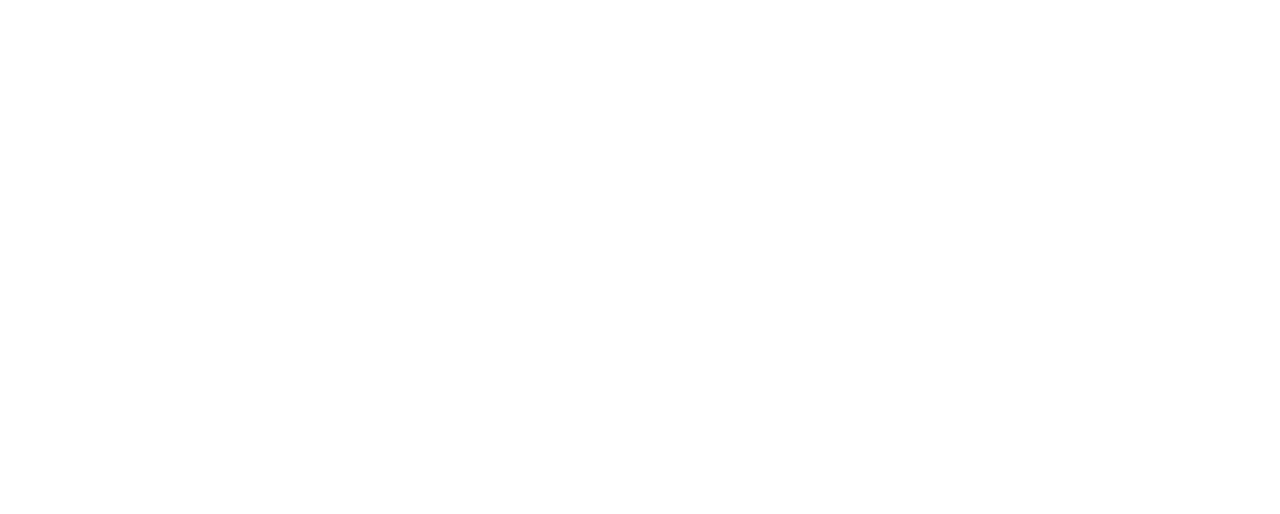
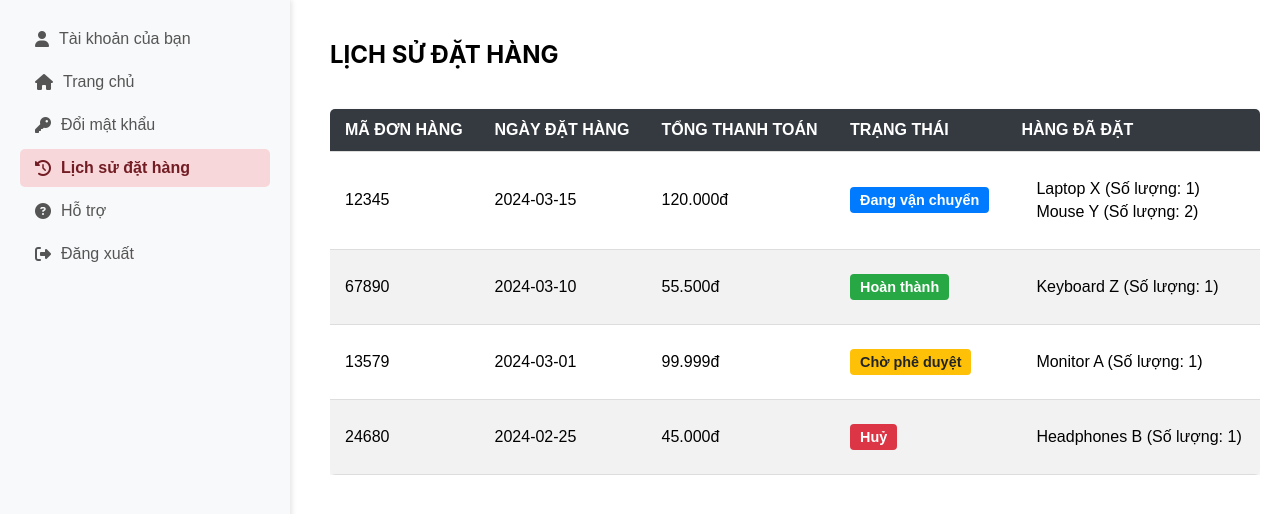
Before and after one commit to lechithanh172/IT4409, a React (Create React App) app in the folder frontend/: page /profile/order-history in a window 1280 px wide. Before the commit this address had no page. Shown: the top 514 px of the page. Built offline with nearby package versions, Linux system fonts and the light colour scheme.

Commit message:
Upload User Order History Page

```diff
--- a/frontend/src/App.js
+++ b/frontend/src/App.js
@@ -1,16 +1,16 @@
 import React from 'react';
-import { BrowserRouter as Router, Route, Routes, Navigate } from 'react-router-dom'; // Import Navigate
-import Home from './pages/Home'; // Assuming you have a Home component
+import { BrowserRouter as Router, Route, Routes, Navigate } from 'react-router-dom';
 import UserProfilePage from './pages/UserProfilePage';
+import UserOrderHistoryPage from './pages/UserOrderHistoryPage'; // Import
 
 function App() {
   return (
     <Router>
       <Routes>
-        <Route path="/" element={<Navigate to="/profile" replace />} />  {/* Redirect from / to /profile */}
+        <Route path="/" element={<Navigate to="/profile" replace />} />
         <Route path="/profile" element={<UserProfilePage />} />
-        <Route path="/home" element={<Home />} /> {/* Add routes for other pages later */}
-        {/* Add more routes as needed */}
+         <Route path="/profile/order-history" element={<UserOrderHistoryPage />} /> {/* Add route */}
+        {/* Add other routes as needed */}
       </Routes>
     </Router>
   );
--- /dev/null
+++ b/frontend/src/components/UserProfile/OrderHistory.css
@@ -0,0 +1,93 @@
+
+.order-history {
+    width: 100%;
+    overflow-x: auto;
+}
+
+.order-table {
+    width: 100%;
+    border-collapse: collapse;
+    margin-top: 20px;
+    box-shadow: 0 2px 5px rgba(0, 0, 0, 0.1);
+    border-radius: 5px;
+    overflow: hidden;
+    font-family: Arial, sans-serif;
+}
+
+.order-table th,
+.order-table td {
+    padding: 12px 15px;
+    text-align: left;
+    border-bottom: 1px solid #ddd;
+}
+
+.order-table th {
+    background-color: #343a40;
+    color: #fff;
+    font-weight: 600;
+    text-transform: uppercase;
+}
+
+.order-table tr:nth-child(even) {
+    background-color: #f2f2f2;
+}
+
+.order-table tr:hover {
+    background-color: #e9ecef;
+}
+
+.item-list {
+    list-style: none;
+    padding: 0;
+}
+
+.item-list li {
+    margin-bottom: 5px;
+    margin-left: 15px;
+}
+
+.status-button {
+    padding: 5px 10px;
+    border: none;
+    border-radius: 4px;
+    font-size: 0.9em;
+    font-weight: bold;
+    cursor: default;
+    color: #212529;
+     background-color: #f8f9fa;
+}
+
+.status-button.pending-approval {
+    background-color: #ffc107;
+    color: #212529;
+}
+
+.status-button.shipping {
+    background-color: #007bff;
+    color: white;
+}
+
+.status-button.completed {
+    background-color: #28a745;
+    color: white;
+}
+
+.status-button.cancelled {
+    background-color: #dc3545;
+    color: white;
+}
+
+@media (max-width: 768px) {
+    .order-table {
+        font-size: 14px;
+    }
+
+    .order-table th,
+    .order-table td {
+        padding: 8px 10px;
+    }
+
+    .item-list li {
+        margin-left: 5px;
+    }
+}
--- a/frontend/src/components/UserProfile/OrderHistory.js
+++ b/frontend/src/components/UserProfile/OrderHistory.js
@@ -0,0 +1,103 @@
+import React from 'react';
+import './OrderHistory.css';
+
+function OrderHistory() {
+    const orders = [
+      {
+        orderId: '12345',
+        date: '2024-03-15',
+        total: '120.000đ',
+        status: 'Đang vận chuyển',
+        items: [
+          { id: 1, name: 'Laptop X', quantity: 1, price: '100.000đ' },
+          { id: 2, name: 'Mouse Y', quantity: 2, price: '20.000đ' },
+        ],
+      },
+      {
+        orderId: '67890',
+        date: '2024-03-10',
+        total: '55.500đ',
+        status: 'Hoàn thành',
+        items: [
+          { id: 3, name: 'Keyboard Z', quantity: 1, price: '55.500đ' },
+        ],
+      },
+      {
+        orderId: '13579',
+        date: '2024-03-01',
+        total: '99.999đ',
+        status: 'Chờ phê duyệt',
+        items: [
+          { id: 4, name: 'Monitor A', quantity: 1, price: '99.999đ' }
+        ]
+      },
+      {
+        orderId: '24680',
+        date: '2024-02-25',
+        total: '45.000đ',
+        status: 'Huỷ',
+        items: [
+          { id: 5, name: 'Headphones B', quantity: 1, price: '45.000đ' },
+        ],
+      },
+    ];
+
+    return (
+      <div className="order-history">
+        {orders.length === 0 ? (
+          <p>Bạn chưa đặt đơn hàng nào.</p>
+        ) : (
+          <table className="order-table">
+            <thead>
+              <tr>
+                <th>MÃ ĐƠN HÀNG</th>
+                <th>NGÀY ĐẶT HÀNG</th>
+                <th>TỔNG THANH TOÁN</th>
+                <th>TRẠNG THÁI</th>
+                <th>HÀNG ĐÃ ĐẶT</th>
+              </tr>
+            </thead>
+            <tbody>
+              {orders.map((order) => (
+                <tr key={order.orderId}>
+                  <td>{order.orderId}</td>
+                  <td>{order.date}</td>
+                  <td>{order.total}</td>
+                  <td>
+                    {}
+                    {order.status === 'Chờ phê duyệt' && (
+                      <button className="status-button pending-approval">Chờ phê duyệt</button>
+                    )}
+                    {order.status === 'Đang vận chuyển' && (
+                      <button className="status-button shipping">Đang vận chuyển</button>
+                    )}
+                    {order.status === 'Hoàn thành' && (
+                      <button className="status-button completed">Hoàn thành</button>
+                    )}
+                    {order.status === 'Huỷ' && (
+                      <button className="status-button cancelled">Huỷ</button>
+                    )}
+                    {}
+                    {!(order.status === 'Chờ phê duyệt' || order.status === 'Đang vận chuyển' || order.status === 'Hoàn thành' || order.status === 'Huỷ') && (
+                      <span>{order.status}</span>
+                    )}
+                  </td>
+                  <td>
+                    <ul className="item-list">
+                      {order.items.map((item) => (
+                        <li key={item.id}>
+                          {item.name} (Số lượng: {item.quantity})
+                        </li>
+                      ))}
+                    </ul>
+                  </td>
+                </tr>
+              ))}
+            </tbody>
+          </table>
+        )}
+      </div>
+    );
+  }
+
+  export default OrderHistory;
--- a/frontend/src/components/UserProfile/UserSideBar.css
+++ b/frontend/src/components/UserProfile/UserSideBar.css
@@ -3,17 +3,14 @@
   width: 250px;
   background-color: #f8f9fa;
   padding: 20px;
-  height: 100vh;
-  position: fixed;
-  top: 0;
-  left: 0;
   overflow-y: auto;
   font-family: Arial, sans-serif;
   display: flex;
   flex-direction: column;
   box-shadow: 2px 0px 5px rgba(0, 0, 0, 0.1);
-  z-index: 1;
+
 }
+
 
 .sidebar-header {
   text-align: center;
@@ -49,12 +46,12 @@
 }
 
 .sidebar-menu li a:hover {
-  background-color: #f85656;
+  background-color: #ff5044;
   color: white;
 }
 
 .sidebar-menu li a.active {
-  border: 1px solid #dc3545;
+  border: px solid #dc3545;
   border-radius: 5px;
   background-color: #f8d7da;
   color: #721c24;
@@ -85,12 +82,12 @@
       padding: 10px;
       justify-content: center;
   }
+  .sidebar-menu li a span,
+ .sidebar-menu li a{
+      display: flex;
+      justify-content: center;
+  }
 
-  .sidebar-menu li a span,
-  .sidebar-menu li a {
-    display:flex;
-    justify-content: center;
-  }
    .sidebar-menu li a .icon + * {
      display:none;
    }
--- a/frontend/src/components/UserProfile/UserSideBar.js
+++ b/frontend/src/components/UserProfile/UserSideBar.js
@@ -1,33 +1,34 @@
 import React from 'react';
-import { Link } from 'react-router-dom';
+import { Link, useLocation } from 'react-router-dom'; // Import useLocation
 import './UserSideBar.css';
 
-function UserSideBar() {
+function UserSideBar({ activeLink }) {
+  const location = useLocation();
   return (
     <div className="sidebar">
       <ul className="sidebar-menu">
         <li>
-          <Link to="/profile/change-password">
+          <Link to="/profile" className={location.pathname === '/profile' ? 'active' : ''}>
+            <i className="fas fa-user icon"></i> Tài khoản của bạn
+          </Link>
+        </li>
+        <li>
+          <Link to="/profile/change-password" className={location.pathname === '/profile/change-password' ? 'active' : ''}>
             <i className="fas fa-home icon"></i> Trang chủ
           </Link>
         </li>
         <li>
-          <Link to="/profile" className="active"> {}
-            <i className="fas fa-user icon"></i> Tài khoản của bạn {}
-          </Link>
-        </li>
-        <li>
-          <Link to="/profile/change-password">
+          <Link to="/profile/change-password" className={location.pathname === '/profile/change-password' ? 'active' : ''}>
             <i className="fas fa-key icon"></i> Đổi mật khẩu
           </Link>
         </li>
         <li>
-          <Link to="/profile/order-history">
+          <Link to="/profile/order-history" className={location.pathname === '/profile/order-history' ? 'active' : ''}>
             <i className="fas fa-history icon"></i> Lịch sử đặt hàng
           </Link>
         </li>
         <li>
-          <Link to="/profile/order-history">
+          <Link to="/profile/support" className={location.pathname === '/profile/support' ? 'active' : ''}>
             <i className="fas fa-question-circle icon"></i> Hỗ trợ
           </Link>
         </li>
--- /dev/null
+++ b/frontend/src/pages/UserOrderHistoryPage.css
@@ -0,0 +1,33 @@
+
+.user-order-history-page-container {
+    display: flex;
+    min-height: 100vh;
+    background-size: cover;
+    background-repeat: no-repeat;
+    background-position: center;
+}
+.user-order-history-sidebar {
+    display: flex;
+}
+
+.user-order-history-table {
+    flex: 1;
+    padding: 20px;
+    margin-left: 20px;
+}
+
+@media (max-width: 768px) {
+    .user-order-history-page-container {
+      flex-direction: column;
+
+    }
+     .user-order-history-sidebar{
+         width: 100%;
+
+     }
+
+    .user-order-history-table {
+        margin-left: 0;
+        width: 100%;
+    }
+}
--- /dev/null
+++ b/frontend/src/pages/UserOrderHistoryPage.js
@@ -0,0 +1,17 @@
+import React from 'react';
+import Sidebar from '../components/UserProfile/UserSideBar';
+import OrderHistory from '../components/UserProfile/OrderHistory'; // Import the component
+import "./UserOrderHistoryPage.css";
+
+function UserOrderHistoryPage() {
+return (
+<div className="user-order-history-page-container">
+<Sidebar />
+<div className="user-order-history-table">
+<h2>LỊCH SỬ ĐẶT HÀNG</h2>
+<OrderHistory />
+</div>
+</div>
+);
+}
+export default UserOrderHistoryPage;
--- a/frontend/src/pages/UserProfilePage.css
+++ b/frontend/src/pages/UserProfilePage.css
@@ -6,15 +6,23 @@
     background-repeat: no-repeat;
     background-position: center;
 }
+.user-profile-sidebar {
+    display: flex;
 
+}
 .user-profile-content {
     flex: 1;
     padding: 20px;
+    margin-left: 20px;
+    display: flex;
 
 }
-
 @media (max-width: 768px) {
     .user-profile-page-container {
-        flex-direction: column;
+
+          flex-direction: column;
     }
+      .user-profile-content{
+          width: 100%;
+        }
 }
--- a/frontend/src/pages/UserProfilePage.js
+++ b/frontend/src/pages/UserProfilePage.js
@@ -6,7 +6,7 @@
 function UserProfilePage() {
   return (
     <div className="user-profile-page-container">
-      <div className="user-profile-content">
+      <div className="user-profile-sidebar">
       <Sidebar />
       </div>
       <div className="user-profile-content">
```
